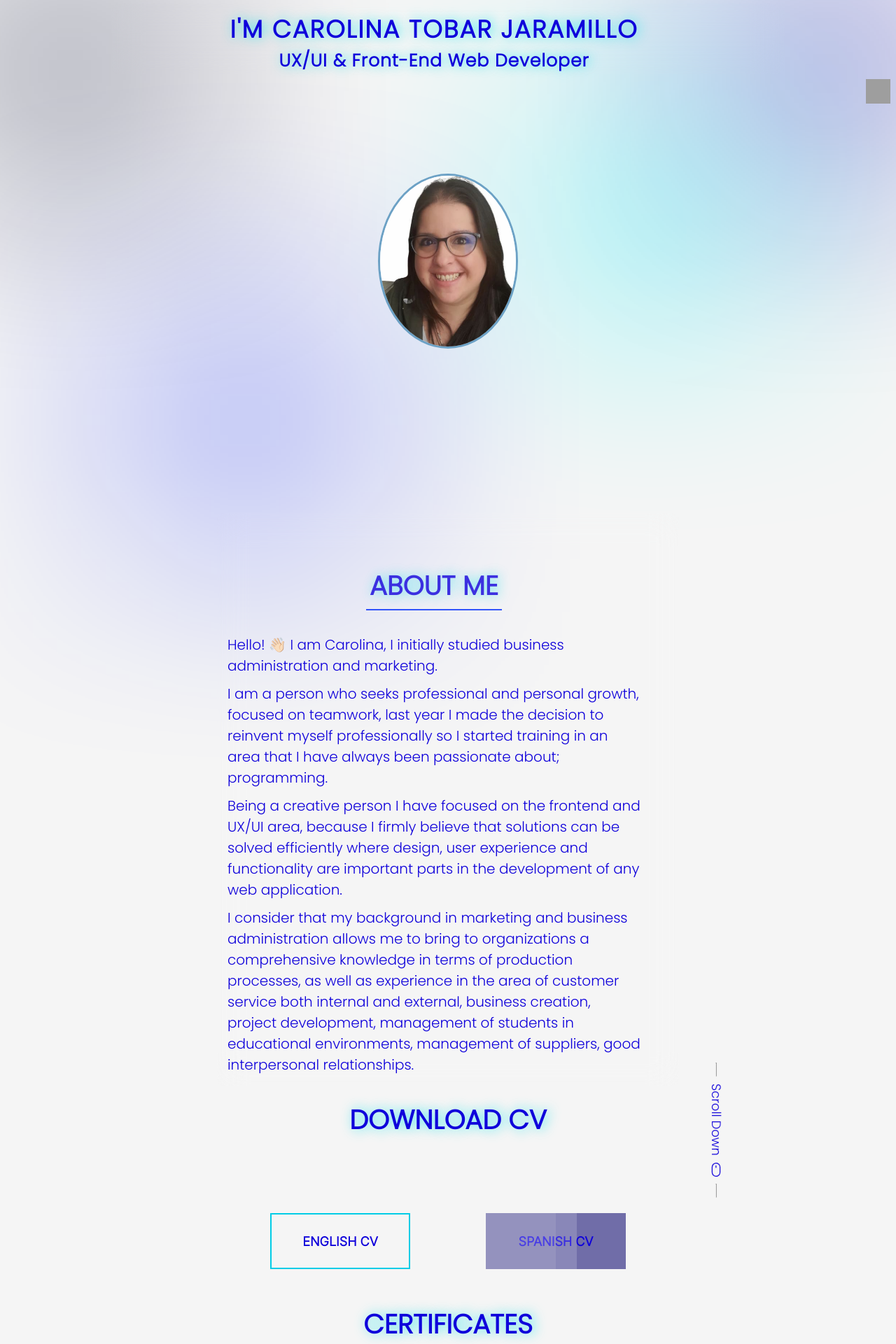
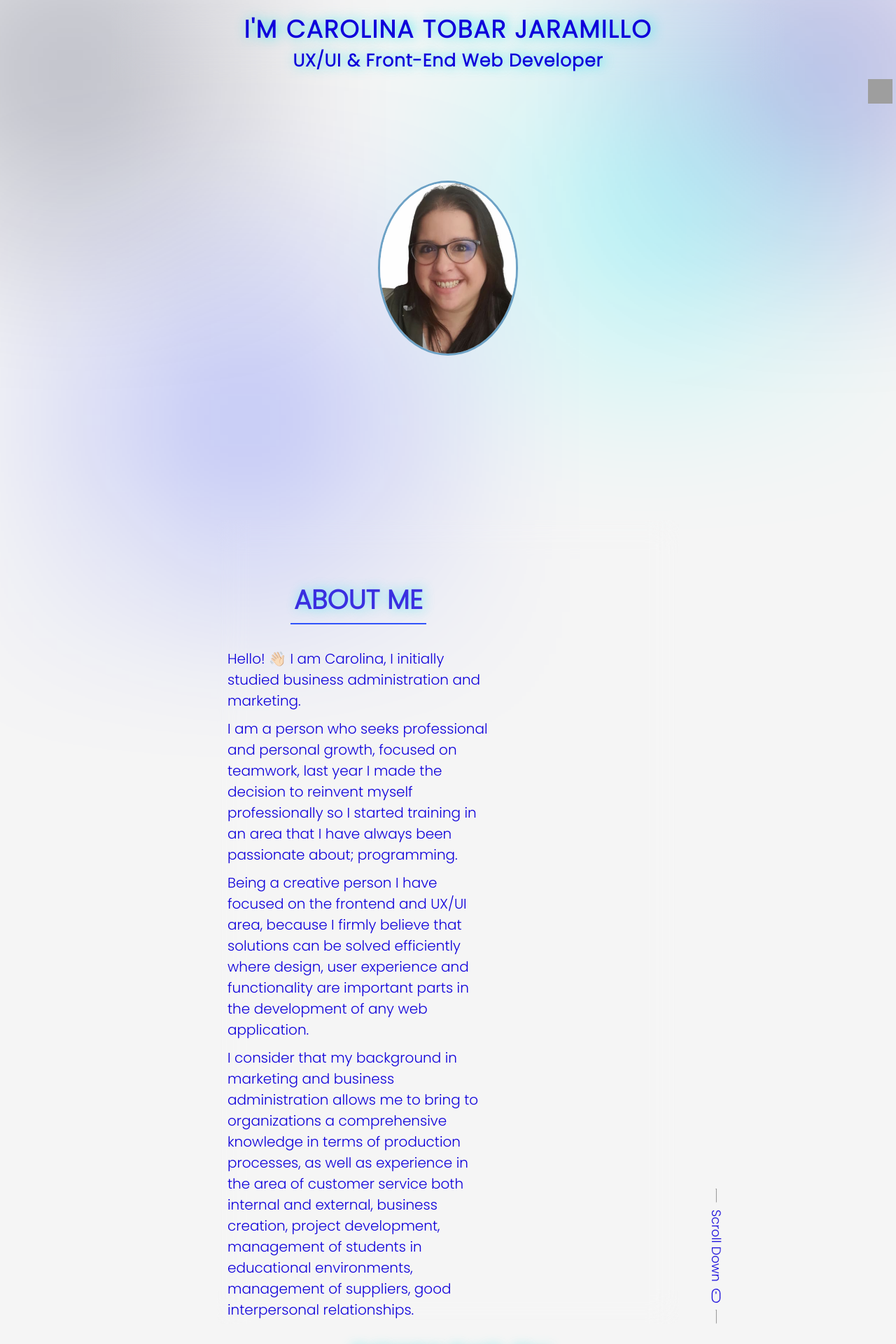
Before and after one commit to carotobarj/carotobarj-s-portfolio, a React (Vite) app: page / in a window 1280 px wide. Shown: the top 1920 px of the page at 70% size. Built offline with nearby package versions, Linux system fonts and the light colour scheme; grey boxes are pictures that could not be loaded.

Commit message:
ajustes container

```diff
--- a/src/components/About/About.css
+++ b/src/components/About/About.css
@@ -1,10 +1,12 @@
 .about-container {
   position: relative;
   display: flex;
-    justify-content: flex-start;
+  justify-content:flex-start;
   align-items: flex-start;
   min-height: 100vh;
   margin-top: 100px;
+  padding: 30px 10px 0;
+  overflow-x: hidden;
   backdrop-filter: blur(20px);
   }
 
--- a/src/components/Home/Home.css
+++ b/src/components/Home/Home.css
@@ -144,9 +144,8 @@
   flex-direction: column;
   justify-content: center;
   align-items: center;
-  max-width: 100%;
+  max-width: 60%;
   margin-top: 50px;
-  padding: 10px;
 }
 
 .home-container h2 span {
--- a/src/style.css
+++ b/src/style.css
@@ -82,7 +82,7 @@ body::after {
   color: var(--text-pri);
   padding: 10px 40px;
   margin: 5px auto;
-  padding: 10px 40px 0px 0px;
+  padding: 10px 40px;
   display: flex;
   justify-content: center;
   align-items: center;
@@ -91,7 +91,7 @@ body::after {
 #switch-modo-oscuro{
   position: fixed;
  bottom: 40rem;
- right: 0.5rem;
+ right: 0.3rem;
 }
 
 .boton-switch {
@@ -124,7 +124,6 @@ body::after {
 
 body.modo-oscuro {
 	background-color: black;
-  transition: smooth;
 }
 body.modo-oscuro::before {
   content: "";
```
Lines whose indentation alone changed are shown as unchanged.
